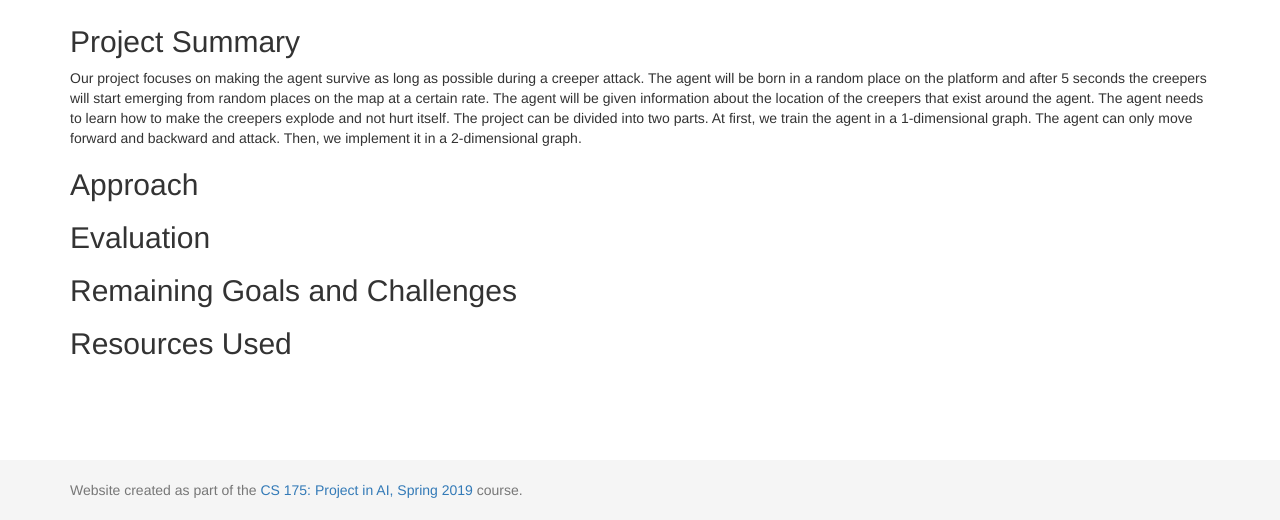
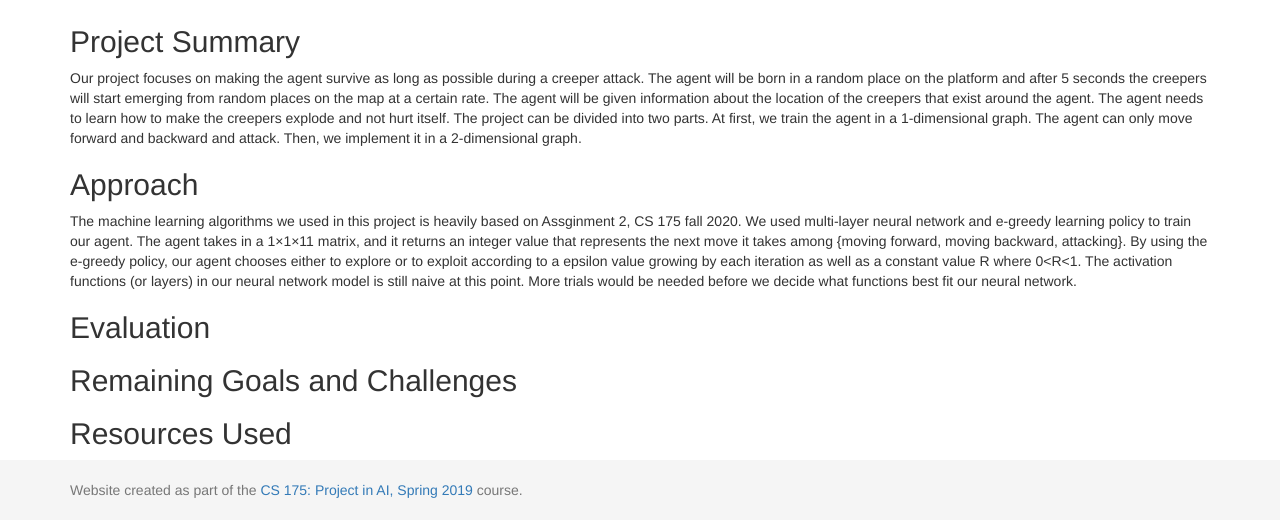
Before and after one commit to boring1234/NB-Newbies, a Jekyll site: the page built from docs/status.md, in a window 1280 px wide and 1088 px high. Shown: the part 568-1088 px from the top of the window. Built offline with Jekyll 4.4.1, drawn with Linux system fonts in a browser that asks for light colours.

Commit message:
Update status.md
Approach updated

```diff
--- a/docs/status.md
+++ b/docs/status.md
@@ -14,7 +14,7 @@ Our project focuses on making the agent survive as long as possible during a cre
 
 ## Approach
 
-
+The machine learning algorithms we used in this project is heavily based on Assginment 2, CS 175 fall 2020. We used multi-layer neural network and e-greedy learning policy to train our agent. The agent takes in a 1×1×11 matrix, and it returns an integer value that represents the next move it takes among {moving forward, moving backward, attacking}. By using the e-greedy policy, our agent chooses either to explore or to exploit according to a epsilon value growing by each iteration as well as a constant value R where 0<R<1. The activation functions (or layers) in our neural network model is still naive at this point. More trials would be needed before we decide what functions best fit our neural network.
 
 ## Evaluation
 
```
